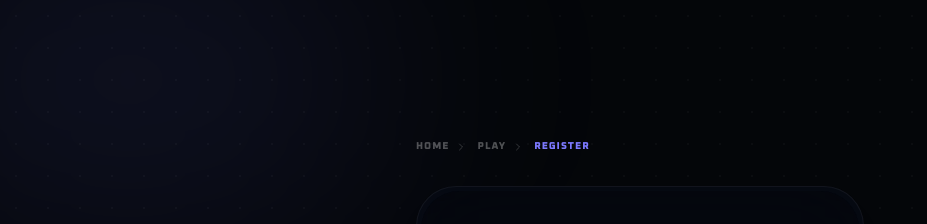
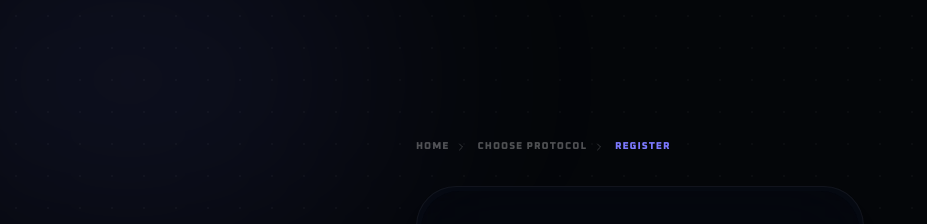
Before and after one commit to Raka-coder/lexicon-timebomb-game, a React (Vite) app in the folder frontend/: page /register in a window 1280 px wide. Shown: the top 224 px of the page, without its empty margins (0-927 px from the left). Built offline with nearby package versions, Linux system fonts and the light colour scheme; no server answers.

Commit message:
fix: replace 'play' label breadcrumbs on Auth Page

```diff
--- a/frontend/src/pages/LoginPage.tsx
+++ b/frontend/src/pages/LoginPage.tsx
@@ -80,7 +80,7 @@ export function LoginPage() {
           <AppBreadcrumb
             segments={[
               { label: "Home", href: "/" },
-              { label: "Play", href: "/play" },
+              { label: "Choose Protocol", href: "/play" },
               { label: "Login" },
             ]}
           />
--- a/frontend/src/pages/RegisterPage.tsx
+++ b/frontend/src/pages/RegisterPage.tsx
@@ -104,7 +104,7 @@ export function RegisterPage() {
           <AppBreadcrumb
             segments={[
               { label: "Home", href: "/" },
-              { label: "Play", href: "/play" },
+              { label: "Choose Protocol", href: "/play" },
               { label: "Register" },
             ]}
           />
```
